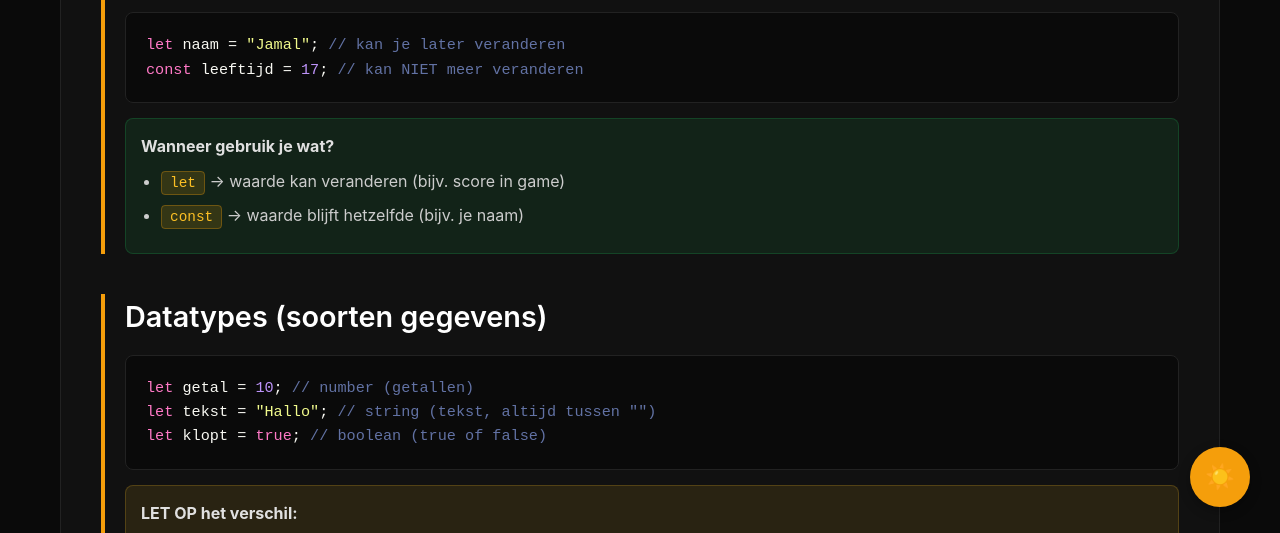
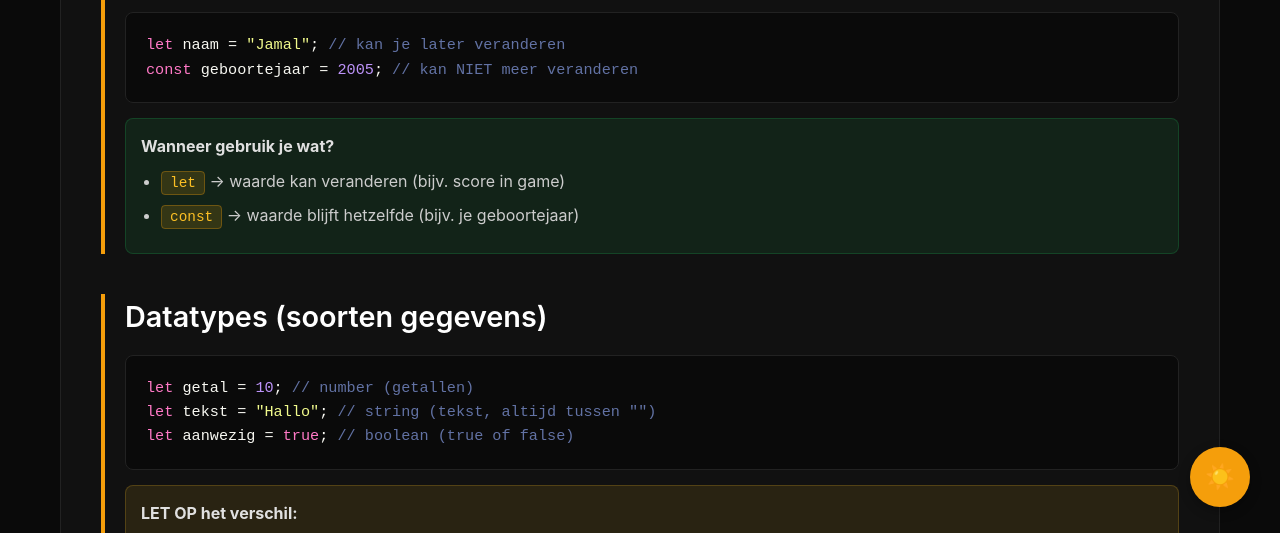
Before and after one commit to jschaik/JavaScript-Cheatsheet, a plain HTML site: page week1.html in a window 1280 px wide. Shown: the part 263-796 px from the top of the page. Drawn offline with Linux system fonts and the light colour scheme.

Commit message:
Aanpassingen week 1

```diff
--- a/week1.html
+++ b/week1.html
@@ -28,15 +28,17 @@
                 <div class="code-block">
                     <span class="keyword">let</span> naam = <span class="string">"Jamal"</span>; <span
                         class="comment">// kan je later veranderen</span><br>
-                    <span class="keyword">const</span> leeftijd = <span class="number">17</span>; <span
+                    <span class="keyword">const</span> geboortejaar = <span class="number">2005</span>; <span
                         class="comment">// kan NIET meer veranderen</span>
+<!--                    Heb leeftijd veranderd voor geboortejaar. Anders denken ze dalijk 'huh, maar ik wordt toch elk jaar ouder, dus dan veranderd die waarde in de const terwijl dat niet mag.-->
                 </div>
 
                 <div class="tip">
                     <strong>Wanneer gebruik je wat?</strong>
                     <ul>
                         <li><code>let</code> → waarde kan veranderen (bijv. score in game)</li>
-                        <li><code>const</code> → waarde blijft hetzelfde (bijv. je naam)</li>
+                        <li><code>const</code> → waarde blijft hetzelfde (bijv. je geboortejaar)</li>
+<!--                        Heb dit van naam naar geboortejaar aangepast. Je zei hier namelijk 'bijvoorbeeld je naam' terwijl je in het voorbeeld erboven had dat naam een let is.-->
                     </ul>
                 </div>
             </div>
@@ -49,8 +51,9 @@
                         number (getallen)</span><br>
                     <span class="keyword">let</span> tekst = <span class="string">"Hallo"</span>; <span
                         class="comment">// string (tekst, altijd tussen "")</span><br>
-                    <span class="keyword">let</span> klopt = <span class="keyword">true</span>; <span class="comment">//
+                    <span class="keyword">let</span> aanwezig = <span class="keyword">true</span>; <span class="comment">//
                         boolean (true of false)</span>
+<!--                    boolean voorbeeld aangepast naar 'aanwezig'-->
                 </div>
 
                 <div class="highlight">
```
